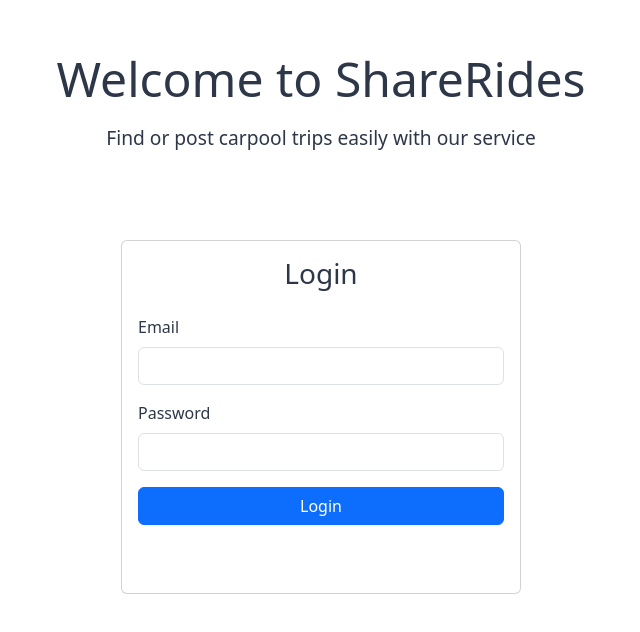
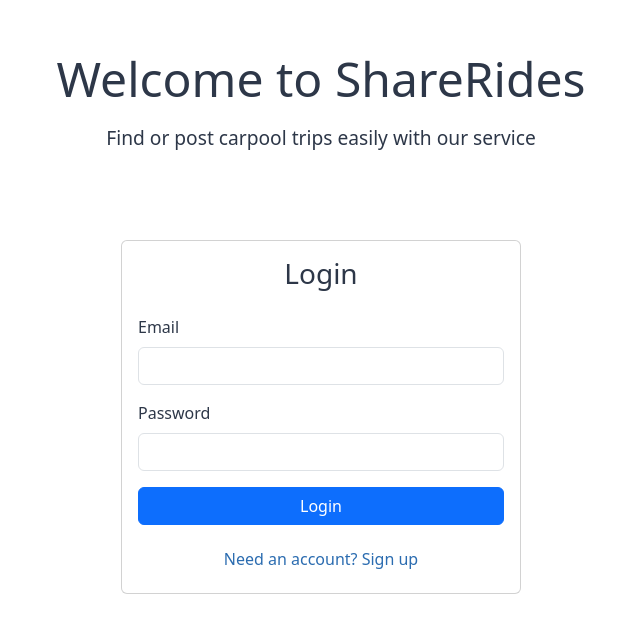
Before and after one commit to Jaikrrish5959/RideShare, a React (Create React App) app in the folder carpooling-frontend/: page / in a window 1280 px wide. Shown: the part 158-790 px from the top of the page, without its empty margins (319-959 px from the left). Built offline with nearby package versions, Linux system fonts and the light colour scheme; no server answers.

Commit message:
login/signup bug fix 3

```diff
--- a/carpooling-frontend/src/components/LoginSignup.css
+++ b/carpooling-frontend/src/components/LoginSignup.css
@@ -76,33 +76,49 @@
 
 /* Theme-aware link styling */
 .theme-link {
-  color: var(--text-primary) !important;
+  color: var(--link-color, #2b6cb0) !important;
   text-decoration: none !important;
-  transition: color 0.3s ease !important;
+  transition: all 0.3s ease !important;
   font-weight: 500 !important;
 }
 
 .theme-link:hover {
-  color: var(--accent-primary) !important;
+  color: var(--link-hover-color, #2c5282) !important;
   text-decoration: underline !important;
 }
 
 .theme-link:focus {
-  color: var(--accent-primary) !important;
+  color: var(--link-hover-color, #2c5282) !important;
   text-decoration: underline !important;
 }
 
-/* Override Bootstrap's btn-link styling */
+/* Override Bootstrap's btn-link styling completely */
 .btn-link.theme-link {
   border: none !important;
   padding: 0.375rem 0 !important;
   background: transparent !important;
   box-shadow: none !important;
+  color: var(--link-color, #2b6cb0) !important;
 }
 
 .btn-link.theme-link:hover,
-.btn-link.theme-link:focus {
+.btn-link.theme-link:focus,
+.btn-link.theme-link:active {
   background: transparent !important;
   box-shadow: none !important;
   border: none !important;
+  color: var(--link-hover-color, #2c5282) !important;
 }
+
+/* Dark theme specific overrides */
+[data-theme="dark"] .theme-link,
+.dark-theme .theme-link {
+  color: var(--link-color, #4299e1) !important;
+}
+
+[data-theme="dark"] .theme-link:hover,
+[data-theme="dark"] .theme-link:focus,
+.dark-theme .theme-link:hover,
+.dark-theme .theme-link:focus {
+  color: var(--link-hover-color, #63b3ed) !important;
+}
--- a/carpooling-frontend/src/components/LoginSignup.js
+++ b/carpooling-frontend/src/components/LoginSignup.js
@@ -2,10 +2,12 @@ import React, { useState } from 'react';
 import { Form, Button, Card, Alert } from 'react-bootstrap';
 import { useNavigate } from 'react-router-dom';
 import authService from '../services/authService';
+import { useTheme } from '../contexts/ThemeContext';
 import './Home.css';
 import './LoginSignup.css';
 
 const LoginSignup = ({ onLogin }) => {
+  const { isDarkMode } = useTheme();
   const [isLogin, setIsLogin] = useState(true);
   const [email, setEmail] = useState('');
   const [password, setPassword] = useState('');
@@ -100,6 +102,10 @@ const LoginSignup = ({ onLogin }) => {
                   variant="link"
                   onClick={() => setIsLogin(!isLogin)}
                   className="theme-link"
+                  style={{
+                    color: 'var(--link-color)',
+                    textDecoration: 'none'
+                  }}
                 >
                   {isLogin ? 'Need an account? Sign up' : 'Already have an account? Login'}
                 </Button>
@@ -108,6 +114,10 @@ const LoginSignup = ({ onLogin }) => {
                     variant="link"
                     onClick={handleResendVerification}
                     className="theme-link"
+                    style={{
+                      color: 'var(--link-color)',
+                      textDecoration: 'none'
+                    }}
                   >
                     Resend verification email
                   </Button>
--- a/carpooling-frontend/src/contexts/ThemeContext.js
+++ b/carpooling-frontend/src/contexts/ThemeContext.js
@@ -37,6 +37,9 @@ export const ThemeProvider = ({ children }) => {
       body.style.setProperty('--bg-primary', '#1a202c');
       body.style.setProperty('--text-primary', '#f7fafc');
       body.style.setProperty('--button-text', '#ffffff');
+      body.style.setProperty('--link-color', '#4299e1');
+      body.style.setProperty('--link-hover-color', '#63b3ed');
+      body.style.setProperty('--accent-primary', '#4299e1');
     } else {
       root.setAttribute('data-theme', 'light');
       body.classList.add('light-theme');
@@ -45,6 +48,9 @@ export const ThemeProvider = ({ children }) => {
       body.style.setProperty('--bg-primary', '#ffffff');
       body.style.setProperty('--text-primary', '#2d3748');
       body.style.setProperty('--button-text', '#ffffff');
+      body.style.setProperty('--link-color', '#2b6cb0');
+      body.style.setProperty('--link-hover-color', '#2c5282');
+      body.style.setProperty('--accent-primary', '#2b6cb0');
     }
   }, [isDarkMode]);
 
```
